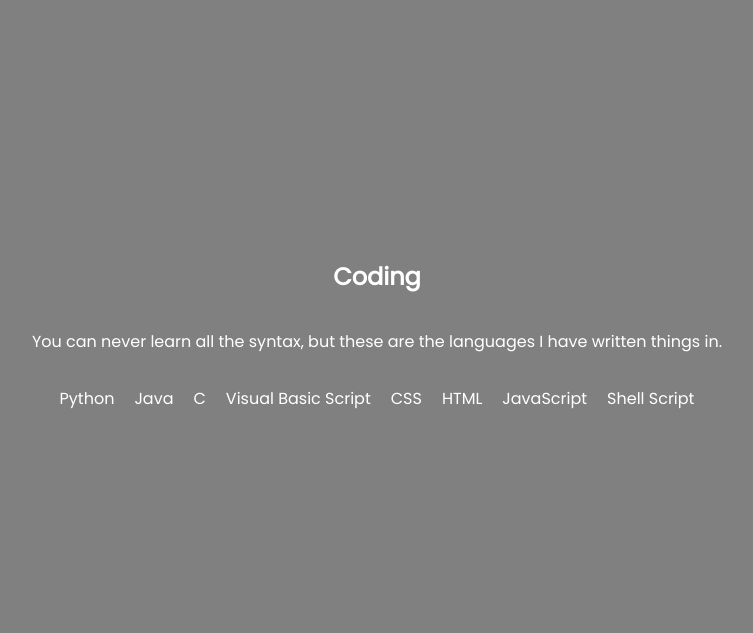
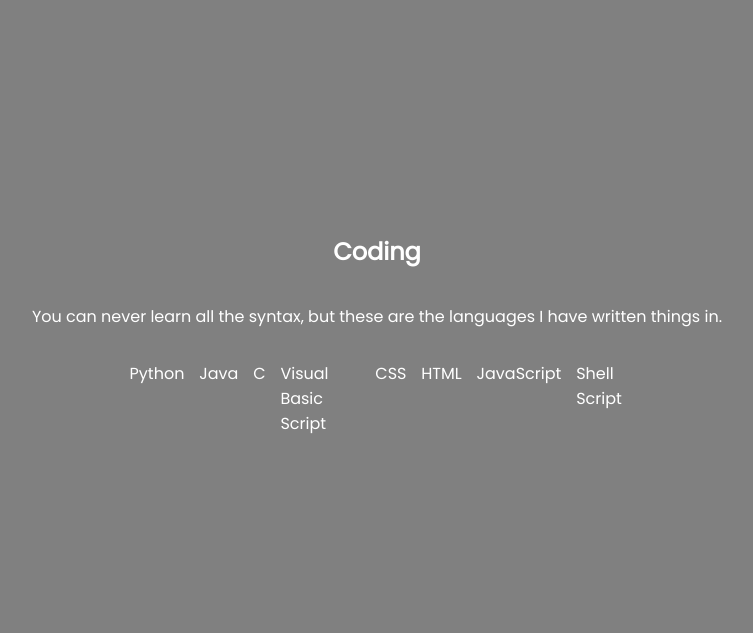
Before and after one commit to Truckerbug/Truckerbug.github.io, a PHP site: page / in a window 1280 px wide. Shown: the part 3267-3900 px from the top of the page, without its empty margins (263-1016 px from the left). Run offline with PHP 8.4, Linux system fonts and the light colour scheme.

Commit message:
reactivity
more reactive spacing for smaller devices in the Coding section

```diff
--- a/style.css
+++ b/style.css
@@ -65,7 +65,7 @@ a {
 .languages {
     display: flex;
     justify-content: space-between;
-    gap: 20px;
+    gap: 3%;
 }
 
 .language:nth-child(1) {
```
